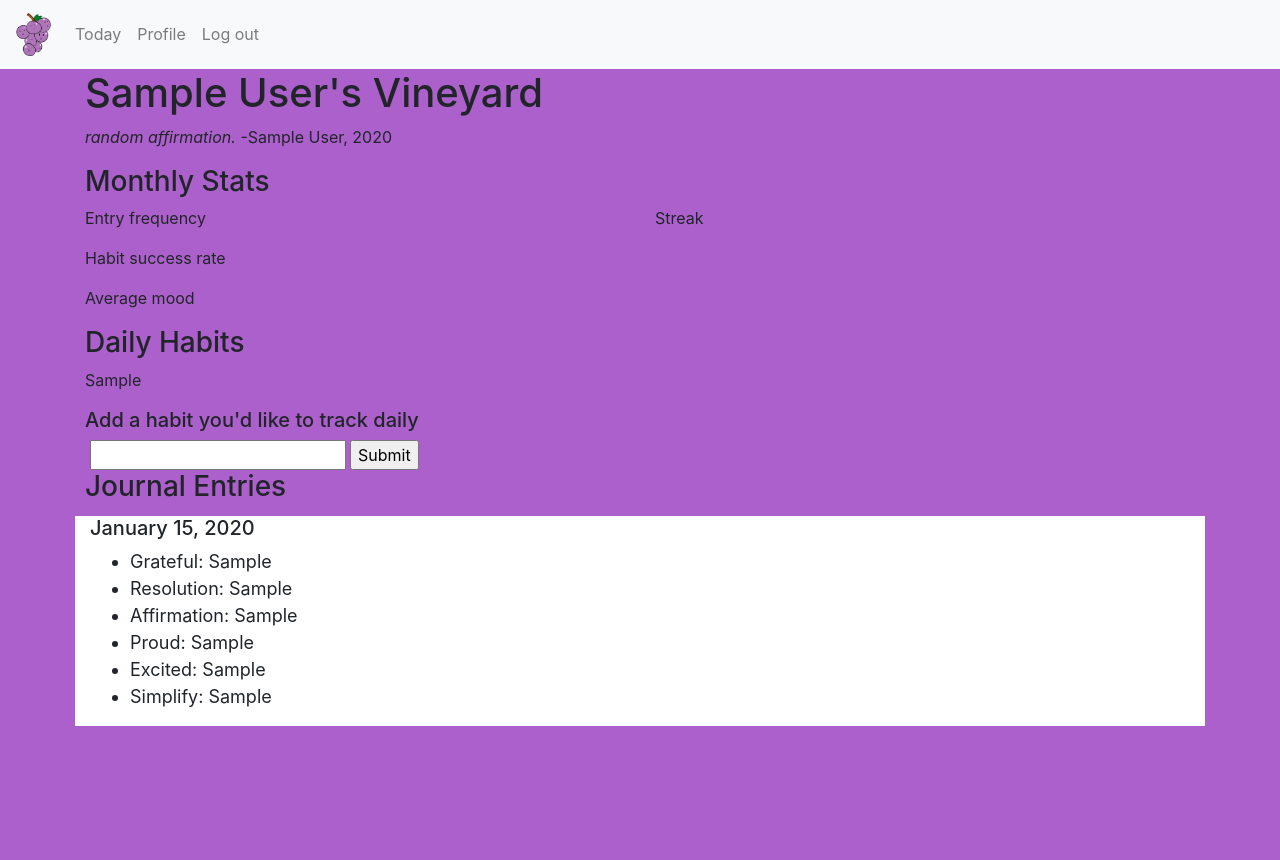
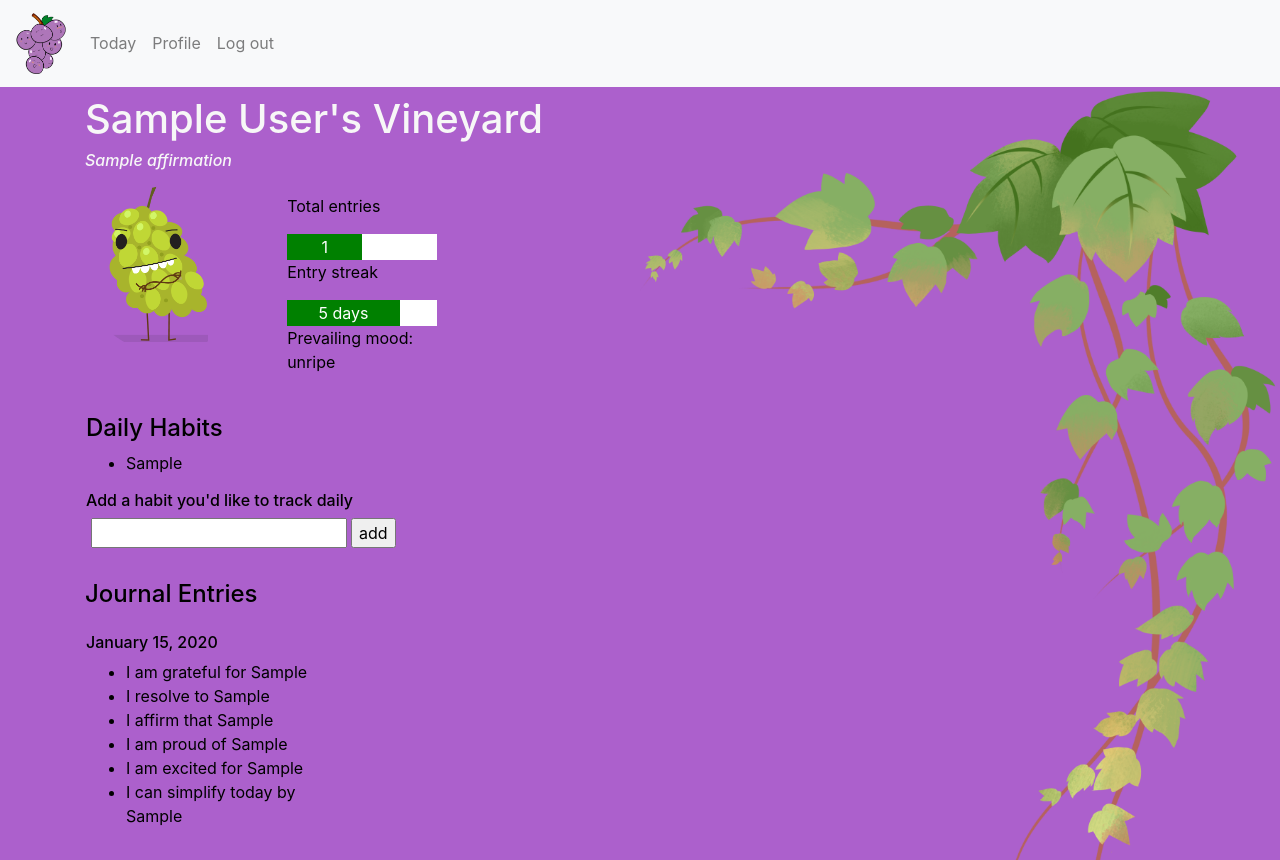
Before and after one commit to jennantilla/grapes-journal, a Flask app: page /journal/1 in a window 1280 px wide. Before the commit the page ends 726 px from the top, so only its background shows below. Run offline with Flask 2, Linux system fonts and the light colour scheme; the visitor is signed in with stand-in values (Sample User, id 1); tables that the repository leaves empty hold one stand-in row (values such as "Sample post"); a database or web service that is not in the repository returns one stand-in record (values such as "Sample title"); data that the repository does not hold is empty; some libraries are stand-ins or nearby versions.

Commit message:
Implement tweaks to habit table in DB and style tweaking

```diff
--- a/model.py
+++ b/model.py
@@ -35,6 +35,7 @@ class Entry(db.Model):
     simplify = db.Column(db.String(1000))
     habits_complete = db.Column(db.String(1000))
     habits_incomplete = db.Column(db.String(1000))
+    whine = db.Column(db.String(5000))
 
     # Define relationship to User
     user = db.relationship("User", backref=db.backref("user_entries"))
--- a/server.py
+++ b/server.py
@@ -91,8 +91,10 @@ def add_entry():
     proud = request.form.get("proud")
     excited = request.form.get("excited")
     simplify = request.form.get("simplify")
+    habits_complete = request.form.get("habits-complete")
+    whine = request.form.get("whine")
 
-    new_entry = Entry(user_id=user_id, mood=mood, grateful=grateful, resolution=resolution, affirmation=affirmation, proud=proud, excited=excited, simplify=simplify)
+    new_entry = Entry(user_id=user_id, mood=mood, grateful=grateful, resolution=resolution, affirmation=affirmation, proud=proud, excited=excited, simplify=simplify, habits_complete=habits_complete, whine=whine)
 
     db.session.add(new_entry)
     db.session.commit()
@@ -109,13 +111,42 @@ def show_entire_journal(user_id):
     user_id = session.get("user_id")
     user = User.query.filter_by(user_id=user_id).first()
 
+
+    response = requests.get("https://www.affirmations.dev/")
+    affirmation=response.json()["affirmation"]
+
+
     entries = Entry.query.filter_by(user_id=user_id).all()
+    entry_count = len(entries)
+
+    def find_mood_stats(entries):
+        """Displays count of moods reported in past entries"""
+        mood_counts = {"unripe": 0, "sweet": 0, "sour": 0, "rotten": 0}
+
+        for entry in entries:
+            if entry.mood == "unripe":
+                mood_counts["unripe"] += 1
+            if entry.mood == "sweet":
+                mood_counts["sweet"] += 1
+            if entry.mood == "sour":
+                mood_counts["sour"] += 1
+            if entry.mood == "rotten":
+                mood_counts["rotten"] += 1
+
+        return mood_counts
+
+    moods = find_mood_stats(entries)
+    most_frequent_mood = max(moods, key=moods.get)
+
     habits= Habit.query.filter_by(user_id=user_id).all()
 
     return render_template("journal.html",
                             user=user,
                             entries=entries,
-                            habits=habits)
+                            entry_count=entry_count,
+                            mood=most_frequent_mood,
+                            habits=habits,
+                            affirmation=affirmation)
 
 @app.route("/habit", methods=["POST"])
 def add_habit():
@@ -132,8 +163,6 @@ def add_habit():
     flash(f"New daily habit added!")
 
     return redirect(f"/journal/{user_id}")
-
-
 
 
 @app.route("/logout")
--- a/static/css/site.css
+++ b/static/css/site.css
@@ -19,22 +19,45 @@ textarea {
 }
 
 .journal-field {
-    font-size: 18px;
-    width: 75%;
+    width: 90%;
 }
 
 #journal-date {
     padding-top: 30px;
 }
 
-#journal-page {
-    background-color: white;
+/*#journal-page {
     margin: 5px;
-}
+}*/
 
 #notes {
     padding-top: 30px;
     padding-left: 150px;
+}
+
+#profile-page {
+    background-image: url("/static/images/vine.png");
+    background-size: 50%;
+    background-repeat: no-repeat;
+    background-position: right top;
+    color: #f7f7f7;
+}
+
+#profile-component {
+/*    background-color: #f7f7f7;*/
+    color: black;
+}
+
+.progress-fill {
+    background-color: green;
+    color: white;
+    padding: 1px;
+    text-align: center;
+}
+
+.progress-outline {
+    width: 150px;
+    background-color: white;
 }
 
 #today-entry {
@@ -44,3 +67,7 @@ textarea {
     background-position: center;
     margin: 5px;
 }
+
+.whine {
+    width: 100%;
+}
--- a/templates/base.html
+++ b/templates/base.html
@@ -16,7 +16,7 @@
 
 <body class="d-flex flex-column">
     <nav class="navbar navbar-expand-lg navbar-light bg-light">
-        <a class="navbar-brand" href="/"><img src="/static/images/emotional-grapes.png" style="width:35px"></a>
+        <a class="navbar-brand" href="/"><img src="/static/images/emotional-grapes.png" style="width:50px"></a>
         <button class="navbar-toggler" type="button" data-toggle="collapse" data-target="#navbarNavAltMarkup" aria-controls="navbarNavAltMarkup" aria-expanded="false" aria-label="Toggle navigation">
         <span class="navbar-toggler-icon"></span>
         </button>
--- a/templates/journal.html
+++ b/templates/journal.html
@@ -3,91 +3,77 @@
 {% block title %}GRAPES{% endblock %}
 
 {% block content %}
-<div class="container">
+
+<div id="profile-page">
+    <div class="container" id="profile-header">
+        <div class="row mt-2">
+            <div class="col">
+                <h1>{{ user.name }}'s Vineyard</h1>
+            </div>
+        </div>
         <div class="row">
             <div class="col">
-            <h1>{{ user.name }}'s Vineyard</h1>
+                <h6><em>{{ affirmation }}</em></h6>
+            </div>
+        </div>
+    </div>
+
+    {% if entries %}
+    <div class="container">
+        <div class="row mt-2 ml-2">
+            <div class="col-2" id="avatar">
+                <img src="/static/images/grumpy-grape.png" style="width:100px">
+            </div>
+            <div class="col-2 p-2" id="profile-component">
+                <p>Total entries</p>
+                <div class="progress-outline">
+                    <div class="progress-fill" style="width:50%">{{ entry_count }}</div>
+                </div>
+                <p>Entry streak</p>
+                <div class="progress-outline">
+                    <div class="progress-fill" style="width:75%">5 days</div>
+                </div>
+                <p>Prevailing mood: {{ mood }}</p>
+
+            </div>
+        </div>
+        <div class="row mt-2">
+            <div class="col-5 ml-2 p-2" id="profile-component">
+                <h4>Daily Habits</h4>
+                {% if habits %}
+                    <ul>
+                        {% for habit in habits %}
+                            <li>{{ habit.habit }}</li>
+                        {% endfor %}
+                    </ul>
+                {% endif %}
+                <h6>Add a habit you'd like to track daily</h6>
+                <form action="/habit" method="POST">
+                    <label for="habit"></label>
+                        <input id="habit" name="habit">
+                    <input type="submit" value="add">
+                </form>
             </div>
         </div>
     </div>
 
     <div class="container">
-    <div class="row">
-        <div class="col">
-            <p><em>random affirmation.</em> -{{ user.name }}, 2020</p>
-        </div>
-    </div>
-</div>
-
-<div class="container">
-    <div class="row">
-        <div class="col">
-            <h3>Monthly Stats</h3>
-        </div>
-    </div>
-    <div class="row">
-        <div class="col">
-            <p>Entry frequency</p>
-            <p>Habit success rate</p>
-            <p>Average mood</p>
-        </div>
-        <div class="col">
-            <p>Streak</p>
-        </div>
-    </div>
-</div>
-
-<div class="container">
-    <div class="row">
-        <div class="col">
-            <h3>Daily Habits</h3>
-        </div>
-    </div>
-
-    {% if habits %}
-        {% for habit in habits %}
-            <div class="row">
-                <div class="col">
-                    <p>{{ habit.habit }}</p>
-                </div>
-            </div>
-        {% endfor %}
-    {% endif %}
-
-    <div class="row">
-        <div class="col">
-            <h5>Add a habit you'd like to track daily</h5>
-        </div>
-    </div>
-    <div class="row">
-        <div class="col">
-            <form action="/habit" method="POST">
-                <label for="habit"></label>
-                    <input id="habit" name="habit">
-                <input type="submit">
-        </div>
-    </div>
-</div>
-
-
-{% if entries %}
-<div class="container">
-    <div class="row">
-        <div class="col">
-            <h3>Journal Entries</h3>
+        <div class="row mt-4">
+            <div class="col" id="profile-component">
+                <h4>Journal Entries</h4>
             </div>
         </div>
         <div class="row">
             {% for entry in entries %}
-            <div class="col" id="journal-page">
-                <h5>{{ (entry.date).strftime("%B %d, %Y") }}</h5>
+                <div class="col-3 m-2 p-2" id="profile-component">
+                    <h6>{{ (entry.date).strftime("%B %d, %Y") }}</h6>
                     <ul>
-                    <li class="journal-field">Grateful: {{ entry.grateful }}</li>
-                    <li class="journal-field">Resolution: {{ entry.resolution }}</li>
-                    <li class="journal-field">Affirmation: {{ entry.affirmation }}</li>
-                    <li class="journal-field">Proud: {{ entry.proud }}</li>
-                    <li class="journal-field">Excited: {{ entry.excited }}</li>
-                    <li class="journal-field">Simplify: {{ entry.simplify }}</li>
+                        <li class="journal-field">I am grateful for {{ entry.grateful }}</li>
+                        <li class="journal-field">I resolve to {{ entry.resolution }}</li>
+                        <li class="journal-field">I affirm that {{ entry.affirmation }}</li>
+                        <li class="journal-field">I am proud of {{ entry.proud }}</li>
+                        <li class="journal-field">I am excited for {{ entry.excited }}</li>
+                        <li class="journal-field">I can simplify today by {{ entry.simplify }}</li>
                     </ul>
                 </div>
             {% endfor %}
@@ -97,12 +83,13 @@
     {% else %}
     <div class="container">
         <div class="row">
-        <div class="col">
+            <div class="col-5 ml-2 p-2" id="profile-component">
                 <h3>Your journal is empty! Navigate to the 'Today' tab to complete your first entry.</h3>
             </div>
         </div>
     </div>
 {% endif %}
+</div>
 
 
 {% endblock %}
```
Also changed, not shown: templates/home.html (+7 -2 lines), templates/today.html (+6 -4 lines), static/images/grapes.png (deleted), static/images/grumpy-grape.png (added), static/images/notebook.png (deleted), static/images/notepage.png (deleted), static/images/vine.png (added), static/images/wine-glass.png (added). Lines whose indentation alone changed are shown as unchanged.
